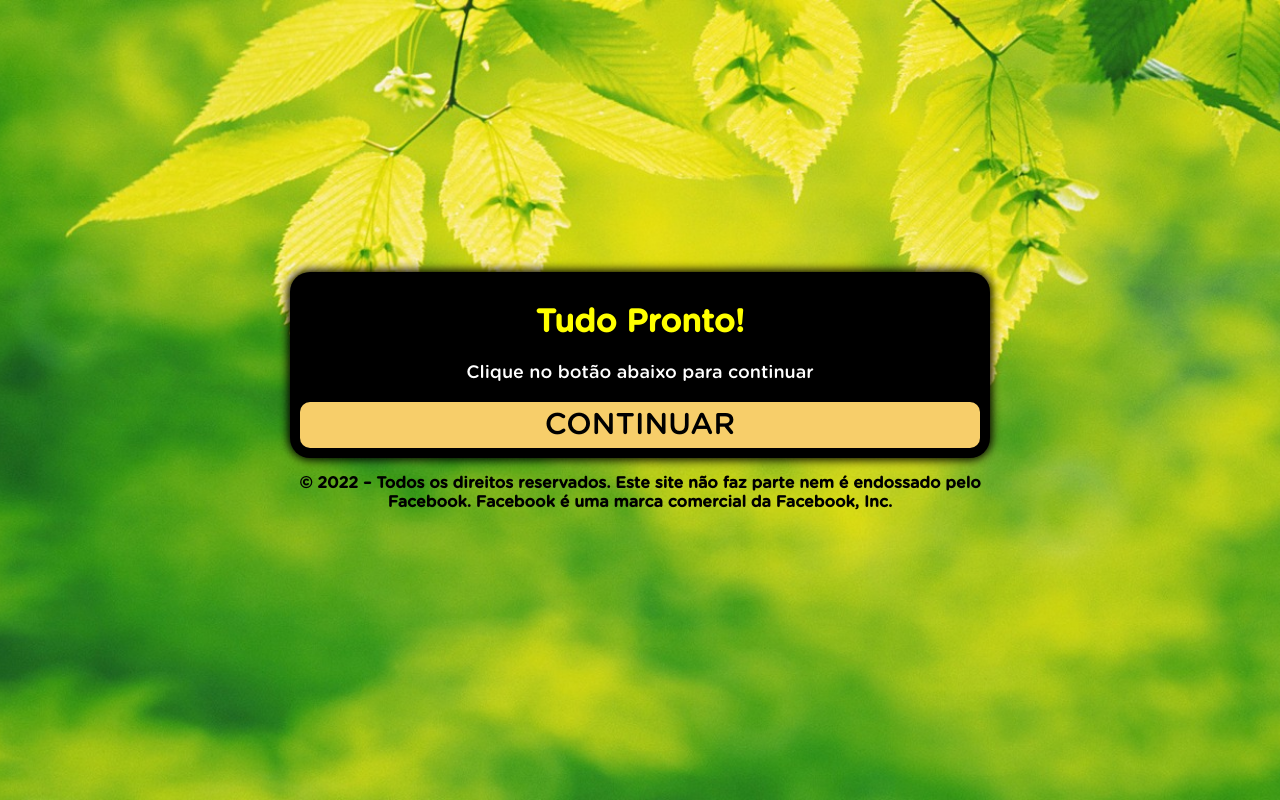
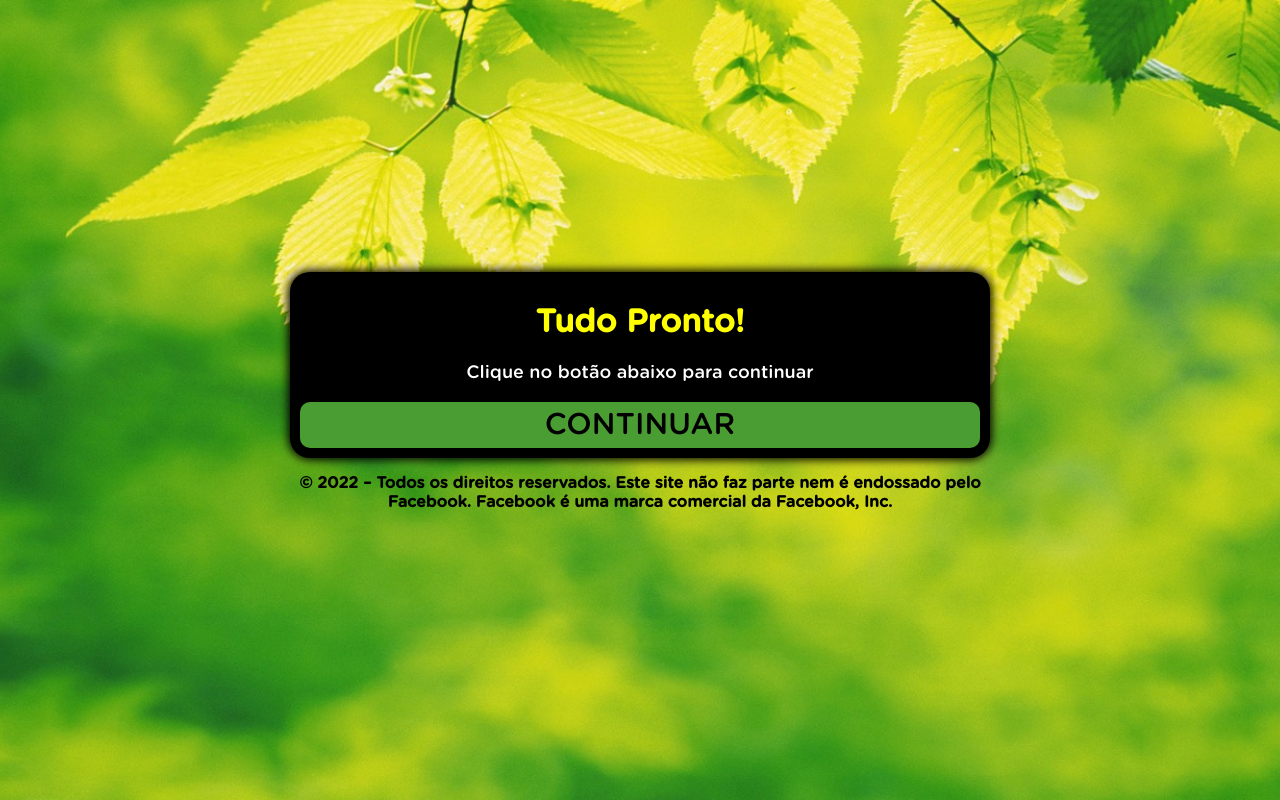
Before and after one commit to bicalho770/https-programaprotocolozerobarriga.online-, a plain HTML site: page ps/index.html in a window 1280 px wide. Drawn offline with Linux system fonts and the light colour scheme; a script that the page names is missing.

Commit message:
Update style.css

```diff
--- a/ps/style.css
+++ b/ps/style.css
@@ -44,7 +44,7 @@ body {
 	border-radius: 10px;
 	padding: 5px 10px;
 	font-size: 30px;
-	background-color: #f7ce6a;
+	background-color: #4A9D33;
 	outline: none;
 	color: black;
 	text-decoration: none;
```
